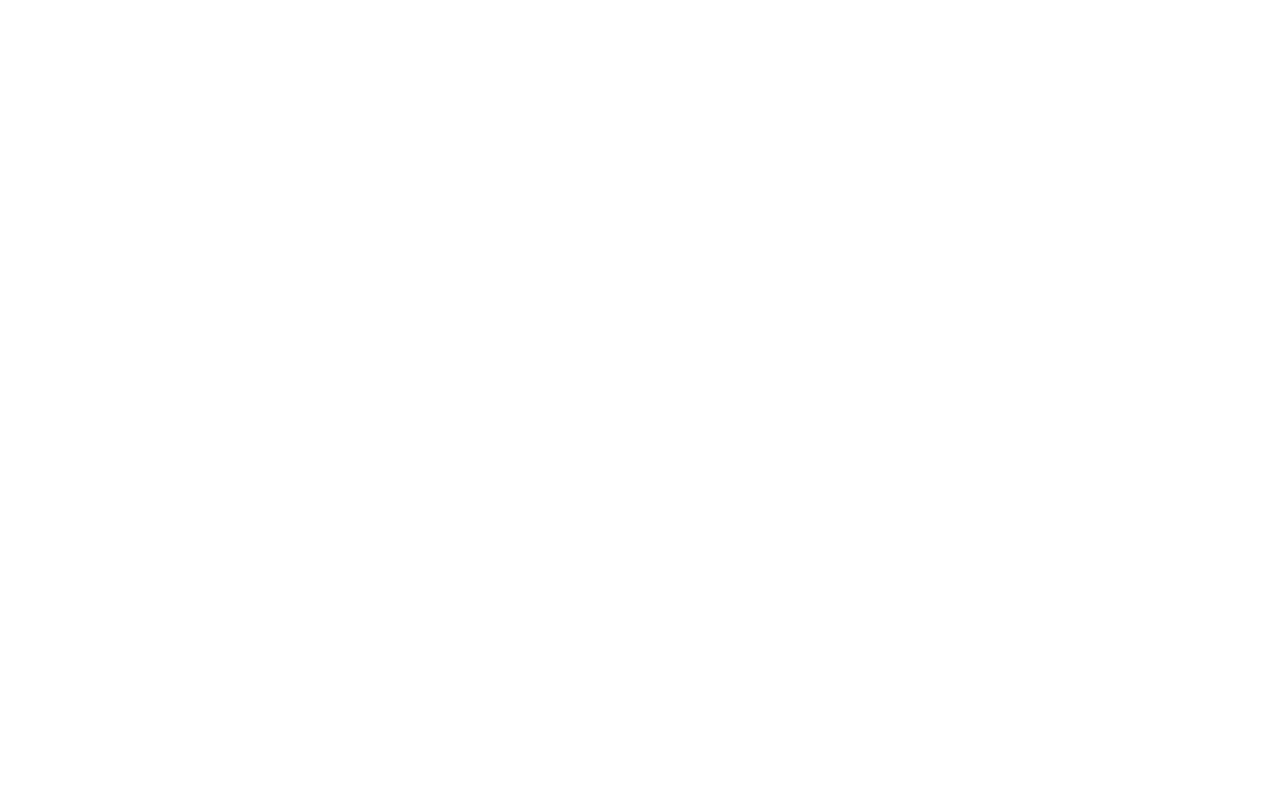
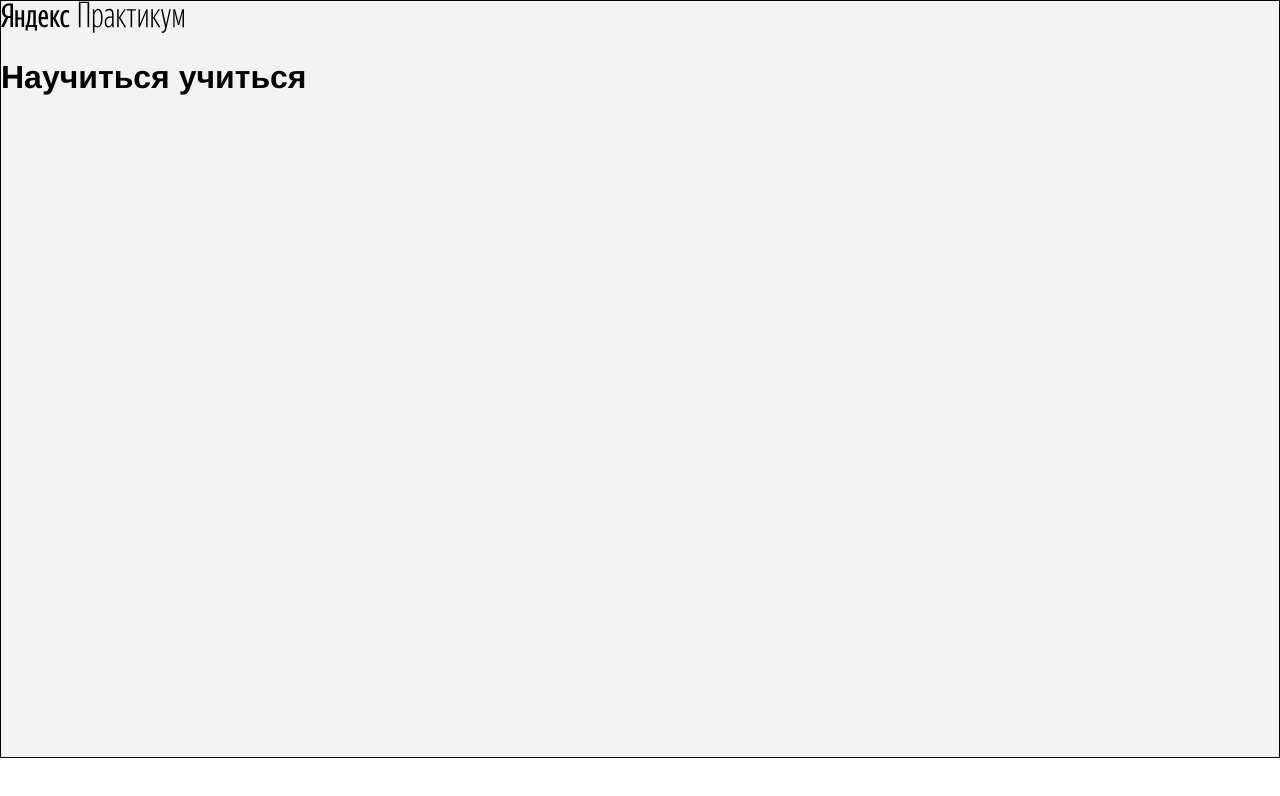
Before and after one commit to SergeyKazarinov/how-to-learn, a plain HTML site: page index.html in a window 1280 px wide. Drawn offline with Linux system fonts and the light colour scheme.

Commit message:
The first day

```diff
--- a/index.html
+++ b/index.html
@@ -3,11 +3,15 @@
 <head>
   <meta charset="UTF-8">
   <meta name="viewport" content="width=device-width, initial-scale=1.0">
+  <link rel="stylesheet" href="styles/normalize.css">
+  <link rel="stylesheet" href="styles/style.css">
   <title>Научиться учиться</title>
 </head>
 <body>
   <div class="page">
     <header class="header">
+      <img src="images/logo_place_header.svg" alt="Логотип яндекс" class="logo logo_place_header">
+      <h1>Научиться учиться</h1>
 
     </header>
     <main class="content">
--- a/styles/style.css
+++ b/styles/style.css
@@ -7,6 +7,8 @@
   margin: 0 auto;
   /* выше для экранов больше 1600px отцентрировали весь контент */
   font-family: 'Helvetica Neue', Arial, sans-serif;
+  border: 1px solid black;
+  background-color: #f2f2f2;
 }
 
 .header {
@@ -14,6 +16,12 @@
   min-height: 600px;
   max-height: 756px;
   /* выше установили ограничения для секции */
+}
+.logo{
+
+}
+
+.logo_place_header{
 }
 
 /* ниже мы привели пример двух селекторов, чтобы вы вспомнили запись элемента */
```
